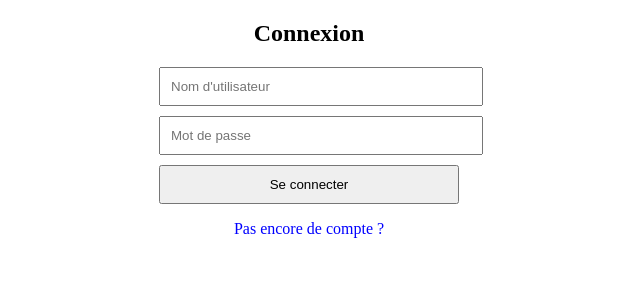
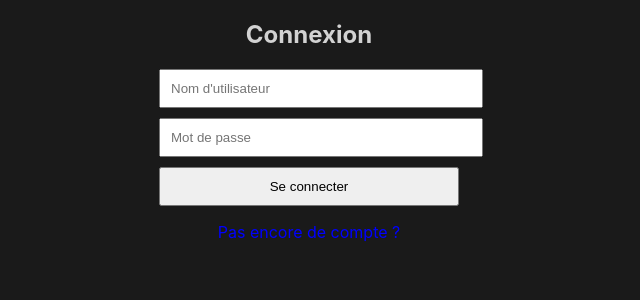
Before and after one commit to mzribel/SpotYnov-API__Colliot_Corbel_DeDonato_Verneret, a Vue app in the folder SpotYnov APP/: page / in a window 1280 px wide. Shown: the top 300 px of the page, without its empty margins (331-971 px from the left). Built offline with nearby package versions, Linux system fonts and the light colour scheme.

Commit message:
ils ont grave le seum, posé, j'bois mon caprisun 🕺

```diff
--- a/SpotYnov APP/index.html
+++ b/SpotYnov APP/index.html
@@ -4,10 +4,24 @@
     <meta charset="UTF-8" />
     <link rel="icon" type="image/svg+xml" href="/vite.svg" />
     <meta name="viewport" content="width=device-width, initial-scale=1.0" />
-    <title>Vite + Vue + TS</title>
+    <title>SpotYnov</title>
   </head>
   <body>
     <div id="app"></div>
     <script type="module" src="/src/main.ts"></script>
   </body>
-</html>
+<style>
+  body {
+      width: 100vw;
+      margin: 0;
+      padding: 0;
+      background: #1a1a1a;
+      color: #d2d2d2;
+      font-family: -apple-system, BlinkMacSystemFont, 'Segoe UI', 'Roboto', 'Oxygen',
+      'Ubuntu', 'Cantarell', 'Fira Sans', 'Droid Sans', 'Helvetica Neue',
+      sans-serif;
+      -webkit-font-smoothing: antialiased;
+      -moz-osx-font-smoothing: grayscale;
+  }
+</style>
+  </html>
--- a/SpotYnov APP/src/App.vue
+++ b/SpotYnov APP/src/App.vue
@@ -2,7 +2,11 @@
 </script>
 
 <template>
-  <div>
+  <div id="global-container">
     <router-view></router-view>
   </div>
 </template>
+
+<style>
+
+</style>
--- /dev/null
+++ b/SpotYnov APP/src/components/AccountLinker.vue
@@ -0,0 +1,22 @@
+<script setup lang="ts">
+
+</script>
+
+<template>
+<form class="account-linker">
+  <h2>Connectez votre compte Spotify</h2>
+  <input type="text" placeholder="data = { ... }" required />
+  <button type="submit">Connecter mon compte Spotify</button>
+</form>
+</template>
+
+<style scoped>
+.account-linker {
+  position: relative;
+  top: 20px;
+  max-width: 300px;
+  margin: auto;
+  text-align: center;
+}
+
+</style>
--- a/SpotYnov APP/src/components/AuthForm.vue
+++ b/SpotYnov APP/src/components/AuthForm.vue
@@ -26,7 +26,8 @@ const submitForm = async () => {
 
     const data = await response.json();
     const token = data.data.access_token
-    if (isLogin.value && token) {
+
+    if (token) {
       authStore.login(token, username.value);
       await router.push('/dashboard');
     }
--- a/SpotYnov APP/src/components/Navbar.vue
+++ b/SpotYnov APP/src/components/Navbar.vue
@@ -1,16 +1,21 @@
 <script setup lang="ts">
 import { useAuthStore } from '../store/auth';
 import { useRouter } from 'vue-router';
+import {onMounted, ref} from "vue";
+import AccountLinker from "./AccountLinker.vue";
 
 const authStore = useAuthStore();
 const router = useRouter();
+
+const spotifyUrl = ref('');
+const accountLinkerVisible = ref(false);
 
 const logout = () => {
   authStore.logout();
   router.push('/');
 };
 
-const connectSpotify = async () => {
+const retrieveSpotifyUrl = async () => {
   try {
     const response = await fetch('http://localhost:3000/auth/spotify/', {
       method: 'GET',
@@ -23,7 +28,7 @@ const connectSpotify = async () => {
 
     const data = await response.json();
     if (data.data.url) {
-      window.location.href = data.data.url; // Redirige vers Spotify
+      spotifyUrl.value = data.data.url;
     } else {
       throw new Error('URL non reçue');
     }
@@ -32,6 +37,12 @@ const connectSpotify = async () => {
     alert('Impossible de se connecter à Spotify');
   }
 };
+
+onMounted( async () => {
+  if (authStore.isAuthenticated) {
+    await retrieveSpotifyUrl();
+  }
+});
 </script>
 
 <template>
@@ -39,9 +50,10 @@ const connectSpotify = async () => {
     <div class="logo">🎵 SpotYnov</div>
     <div class="nav-links" v-if="authStore.isAuthenticated">
       <span>Bienvenue, {{ authStore.username }}</span>
-      <button @click="connectSpotify">🎧 Connexion Spotify</button>
+      <a class="spotify-link" v-if="spotifyUrl" :href="spotifyUrl"  @click="()=>{accountLinkerVisible = !accountLinkerVisible}" target="_blank">🎧 Connexion Spotify</a>
       <button @click="logout">🚪 Déconnexion</button>
     </div>
+    <AccountLinker v-if="accountLinkerVisible" />
   </nav>
 </template>
 
@@ -69,4 +81,11 @@ button {
 button:hover {
   background: #f1f1f1;
 }
+.spotify-link {
+  background: #1DB954;
+  color: white;
+  padding: 8px 12px;
+  border-radius: 5px;
+  text-decoration: none;
+}
 </style>
--- a/SpotYnov APP/src/style.css
+++ b/SpotYnov APP/src/style.css
@@ -1,3 +1,4 @@
+
 :root {
   font-family: system-ui, Avenir, Helvetica, Arial, sans-serif;
   line-height: 1.5;
--- a/SpotYnov APP/src/views/Dashboard.vue
+++ b/SpotYnov APP/src/views/Dashboard.vue
@@ -3,9 +3,13 @@ import Navbar from '../components/Navbar.vue';
 </script>
 
 <template>
-  <div>
+  <div >
     <Navbar />
     <h1>Bienvenue sur votre Dashboard 🎶</h1>
     <p>Gérez vos playlists et votre musique ici.</p>
   </div>
 </template>
+
+<style>
+
+</style>
```
Also changed, not shown: 1 other file (tests, documents, lock files or other folders).
